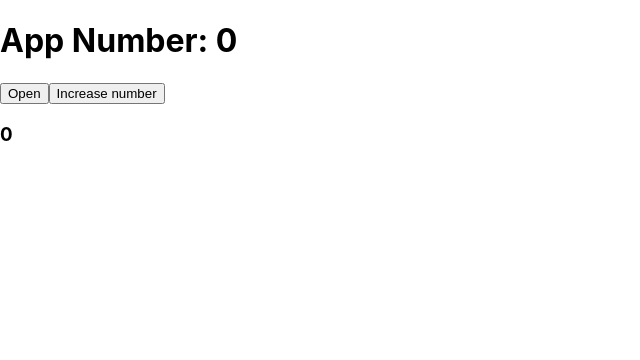
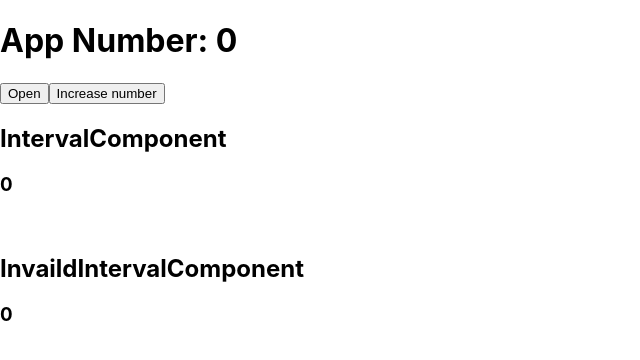
Before and after one commit to jason71708/react-various-state-mistakes, a React (Create React App) app: page / in a window 1280 px wide. Both pictures are taken after a click on the button "Open". Shown: the top 360 px of the page, without its empty margins (0-640 px from the left). Built offline with nearby package versions, Linux system fonts and the light colour scheme.

Commit message:
feat: add invalid interval sample

```diff
--- a/src/App.js
+++ b/src/App.js
@@ -1,5 +1,6 @@
 import React from 'react'
 import IntervalComponent from './IntervalComponent';
+import InvalidIntervalComponent from './InvalidIntervalComponent'
 
 function App() {
   const [open, setOpen] = React.useState(false);
@@ -11,7 +12,11 @@ function App() {
       <button onClick={() => setOpen(!open)}>Open</button>
       <button onClick={() => setNumber(number+1)}>Increase number</button>
       <br />
+      <h2>IntervalComponent</h2>
       {open && <IntervalComponent number={number}/>}
+      <br />
+      <h2>InvaildIntervalComponent</h2>
+      {open && <InvalidIntervalComponent number={number}/>}
     </div>
   );
 }
--- a/src/IntervalComponent.js
+++ b/src/IntervalComponent.js
@@ -1,11 +1,11 @@
 import React from "react";
 
-const AsyncActionComponent = ({number}) => {
+const IntervalComponent = ({number}) => {
   const timeId = React.useRef(null);
 
   React.useEffect(() => {
     timeId.current = setInterval(() => {
-      console.log('current: ', number)
+      console.log('IntervalComponent: ', number)
     }, 2000 )
 
     return () => {
@@ -18,4 +18,4 @@ const AsyncActionComponent = ({number}) => {
   )
 }
 
-export default AsyncActionComponent;
+export default IntervalComponent;
--- /dev/null
+++ b/src/InvalidIntervalComponent.js
@@ -0,0 +1,15 @@
+import React from "react";
+
+const InvalidIntervalComponent = ({number}) => {
+
+  React.useEffect(() => {
+    setInterval(() => {
+      console.log('InvalidIntervalComponent: ', number)
+    }, 2000 )
+  }, [number])
+  return (
+    <h3>{number}</h3>
+  )
+}
+
+export default InvalidIntervalComponent;
```
